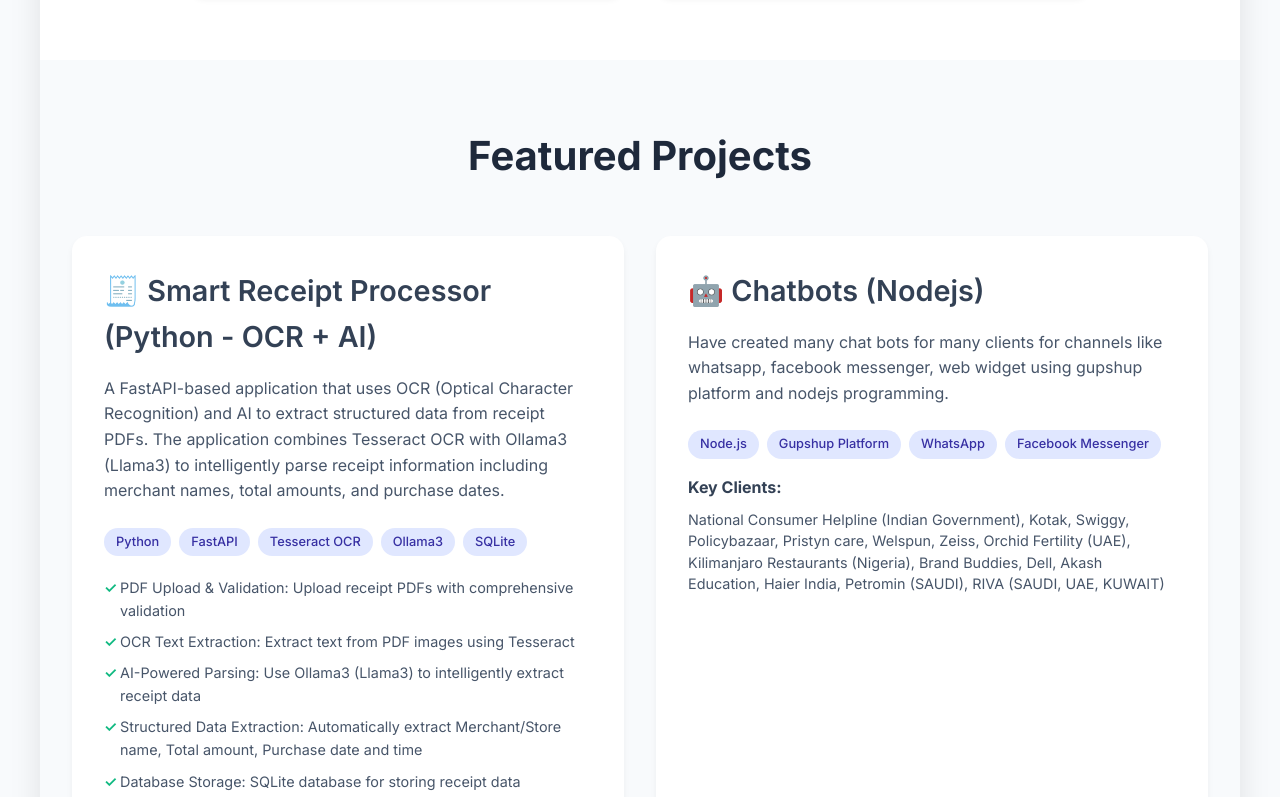
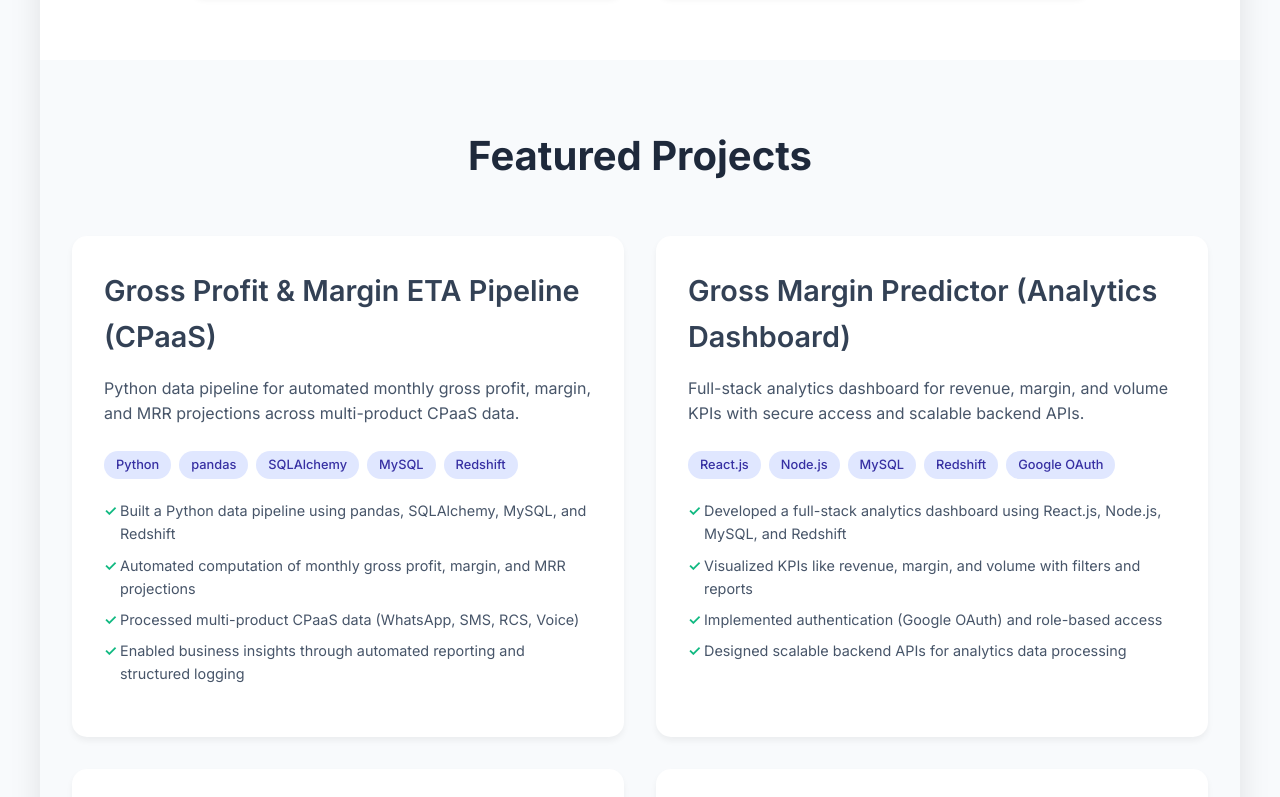
Before and after one commit to nafisahmedkhan9/myprofile, a React (Create React App) app: page / in a window 1280 px wide. Shown: the part 4141-4938 px from the top of the page. Built offline with nearby package versions, Linux system fonts and the light colour scheme.

Commit message:
few more projects details are added

```diff
--- a/src/data/resumeData.js
+++ b/src/data/resumeData.js
@@ -34,7 +34,7 @@
   experience: [
     {
       id: 1,
-      title: "💼 Software Solutions Engineer-2",
+      title: "💼 Software Engineer 2",
       company: "🏢 Gupshup Technologies",
       location: "📍 Mumbai",
       duration: "📅 Nov 2021 - Current",
@@ -92,6 +92,74 @@
   ],
 
   projects: [
+    {
+      id: 20,
+      title: "Gross Profit & Margin ETA Pipeline (CPaaS)",
+      description:
+        "Python data pipeline for automated monthly gross profit, margin, and MRR projections across multi-product CPaaS data.",
+      technologies: ["Python", "pandas", "SQLAlchemy", "MySQL", "Redshift"],
+      features: [
+        "Built a Python data pipeline using pandas, SQLAlchemy, MySQL, and Redshift",
+        "Automated computation of monthly gross profit, margin, and MRR projections",
+        "Processed multi-product CPaaS data (WhatsApp, SMS, RCS, Voice)",
+        "Enabled business insights through automated reporting and structured logging"
+      ]
+    },
+    {
+      id: 21,
+      title: "Gross Margin Predictor (Analytics Dashboard)",
+      description:
+        "Full-stack analytics dashboard for revenue, margin, and volume KPIs with secure access and scalable backend APIs.",
+      technologies: ["React.js", "Node.js", "MySQL", "Redshift", "Google OAuth"],
+      features: [
+        "Developed a full-stack analytics dashboard using React.js, Node.js, MySQL, and Redshift",
+        "Visualized KPIs like revenue, margin, and volume with filters and reports",
+        "Implemented authentication (Google OAuth) and role-based access",
+        "Designed scalable backend APIs for analytics data processing"
+      ]
+    },
+    {
+      id: 22,
+      title: "Deal Desk Analytics Dashboard",
+      description:
+        "React-based dashboard integrated with Salesforce for pipeline, approvals, and turnaround time analytics.",
+      technologies: ["React", "Salesforce", "Node.js"],
+      features: [
+        "Built a React-based dashboard integrated with Salesforce (SFDC) APIs",
+        "Developed analytics views for pipeline, approvals, and turnaround time (TAT)",
+        "Implemented secure backend using Node.js with authentication and rate limiting",
+        "Added error handling and fallback mechanisms for robust data fetching"
+      ]
+    },
+    {
+      id: 23,
+      title: "Chatbot Platform & Enterprise Solutions (Node.js)",
+      description:
+        "Scalable conversational solutions on WhatsApp, Facebook Messenger, and web widgets using Node.js and the Gupshup platform.",
+      technologies: [
+        "Node.js",
+        "Gupshup",
+        "WhatsApp",
+        "Facebook Messenger",
+        "Web widgets",
+        "Webhooks"
+      ],
+      features: [
+        "Designed and developed scalable chatbot applications using Node.js for platforms like WhatsApp, Facebook Messenger, and web widgets",
+        "Built and deployed conversational AI solutions using Gupshup platform with API integrations and webhook-based architecture",
+        "Implemented chatbot workflows, user interaction flows, and automation for customer engagement",
+        "Delivered solutions for enterprise clients across banking, healthcare, and e-commerce domains"
+      ],
+      clients: [
+        "National Consumer Helpline (Govt. of India)",
+        "Kotak",
+        "Swiggy",
+        "Policybazaar",
+        "Dell",
+        "Zeiss",
+        "Haier India"
+      ]
+    },
     {
       id: 1,
       title: "🧾 Smart Receipt Processor (Python - OCR + AI)",
```
